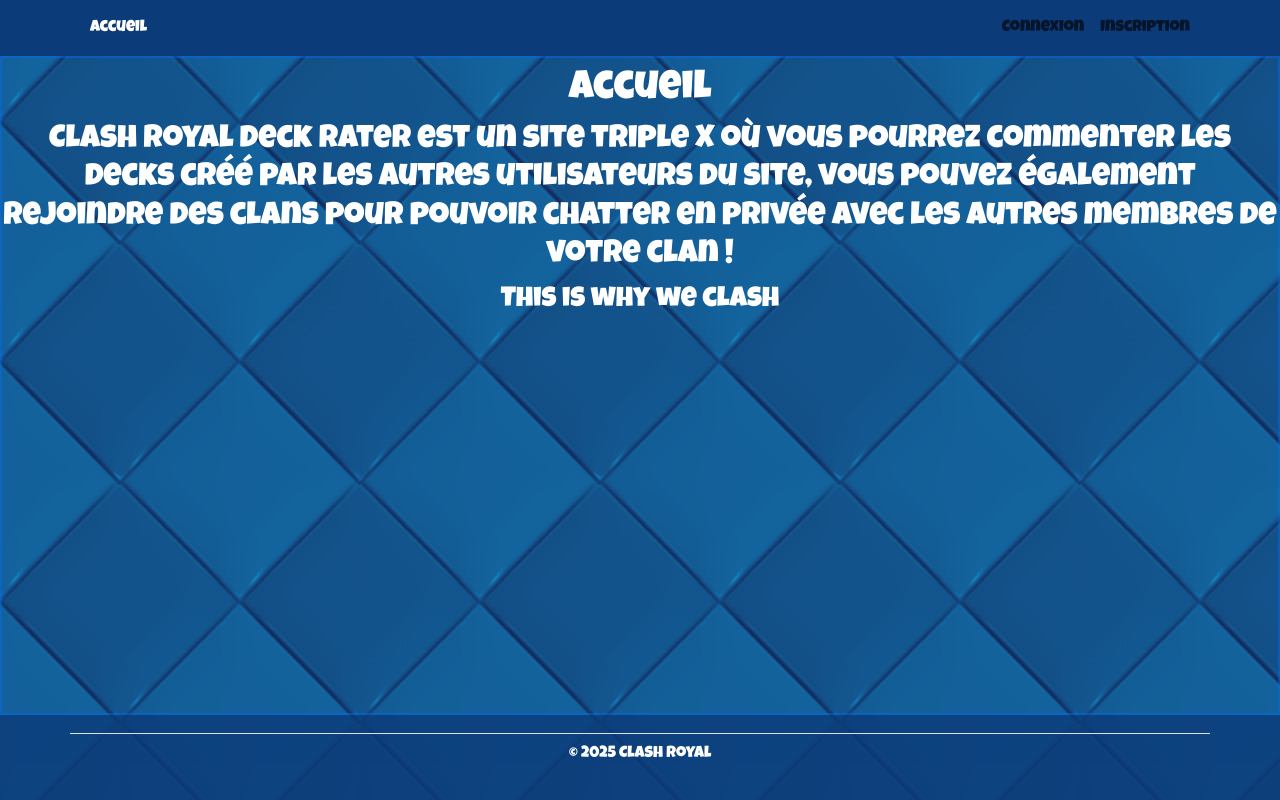
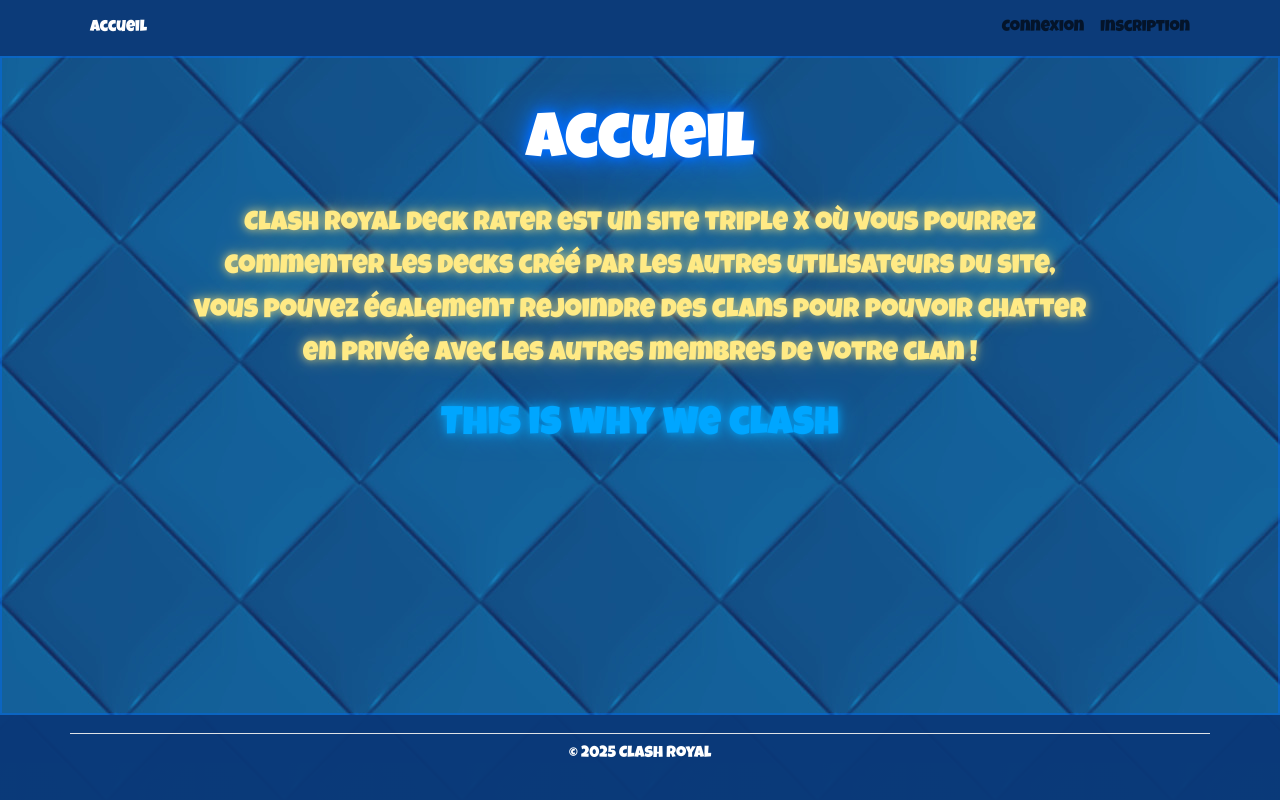
Before and after one commit to ChEricPaquet/TP_MDD_Web2, a PHP site: page / in a window 1280 px wide. Run offline with PHP 8.4, Linux system fonts and the light colour scheme.

Commit message:
Update style.css

```diff
--- a/css/style.css
+++ b/css/style.css
@@ -97,3 +97,77 @@
     stroke: url(#ffffff);
     padding: 10px;
 }
+/* -------------------------- */
+/* TITRE PRINCIPAL (H1) */
+/* -------------------------- */
+
+h1.text-center {
+    font-family: 'Luckiest Guy', cursive;
+    font-size: 4rem;
+    color: #ffffff;
+    text-align: center;
+    margin-top: 40px;
+
+    /* Glow bleu */
+    text-shadow:
+        0 0 10px #006eff,
+        0 0 20px #006eff,
+        0 0 35px rgba(0, 120, 255, 0.8);
+}
+
+
+/* -------------------------- */
+/* SOUS-TITRE (H2) */
+/* -------------------------- */
+
+h2.text-center {
+    font-family: 'Luckiest Guy', cursive;
+    font-size: 1.7rem;
+    line-height: 1.6;
+    text-align: center;
+    max-width: 900px;
+    margin: 20px auto;
+
+    color: #ffea85; /* jaune doux */
+
+    /* Glow jaune */
+    text-shadow:
+        0 0 8px rgba(255, 230, 120, 0.7),
+        0 0 20px rgba(255, 230, 120, 0.4);
+}
+
+
+/* -------------------------- */
+/* PHRASE SIGNATURE (H3) */
+/* -------------------------- */
+
+h3.text-center {
+    font-family: 'Luckiest Guy', cursive;
+    font-size: 2.5rem;
+    text-align: center;
+    margin-top: 25px;
+
+    color: #00a6ff; /* bleu clair */
+
+    /* Glow bleu clair */
+    text-shadow:
+        0 0 10px rgba(0, 170, 255, 0.9),
+        0 0 25px rgba(0, 170, 255, 0.6);
+}
+
+
+/* -------------------------- */
+/* FOND DE PAGE */
+/* -------------------------- */
+
+body {
+    background:
+        linear-gradient(rgba(0, 40, 120, 0.7), rgba(0, 40, 120, 0.7)),
+        url("../Images/Autres/Background.jpg");
+    background-size: cover;
+    background-attachment: fixed;
+    background-position: center;
+    color: white;
+    margin: 0;
+    padding: 0;
+}
```
